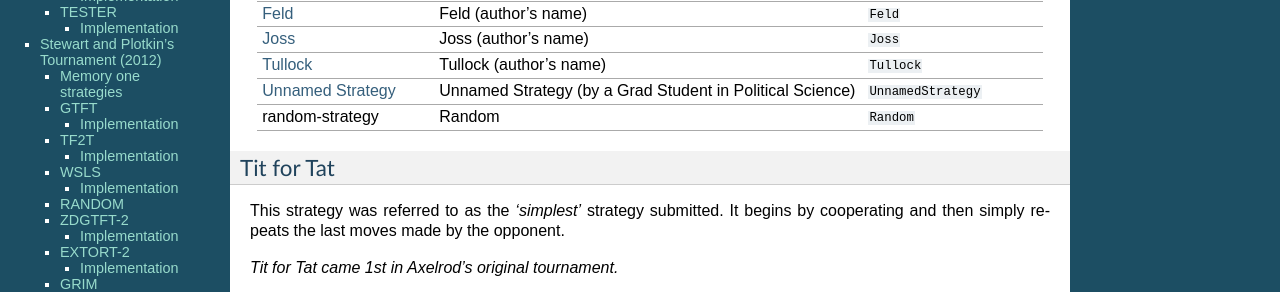
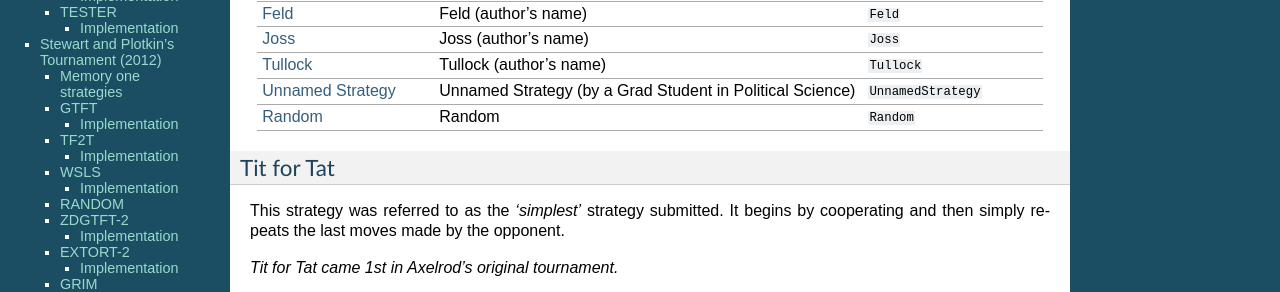
Before and after one commit to Axelrod-Python/Axelrod, a Sphinx documentation site: the page built from docs/reference/overview_of_strategies.rst, in a window 1280 px wide and 900 px high, scrolled down 446 px. Shown: the part 152-444 px from the top of the window. Built offline with Sphinx 7.4.7, drawn with Linux system fonts in a browser that asks for light colours.

Commit message:
Fixed the location of the `random-strategy` label

```diff
--- a/docs/reference/overview_of_strategies.rst
+++ b/docs/reference/overview_of_strategies.rst
@@ -401,8 +401,6 @@ with a random probability between 0.3 and 0.7.
 
 *This strategy came 14th in Axelrod's original tournament.*
 
-.. _random-strategy:
-
 Here is how this is implemented in the library::
 
    >>> import axelrod
```
Also changed, not shown: other parts of docs/reference/overview_of_strategies.rst (+2 -0 lines).
